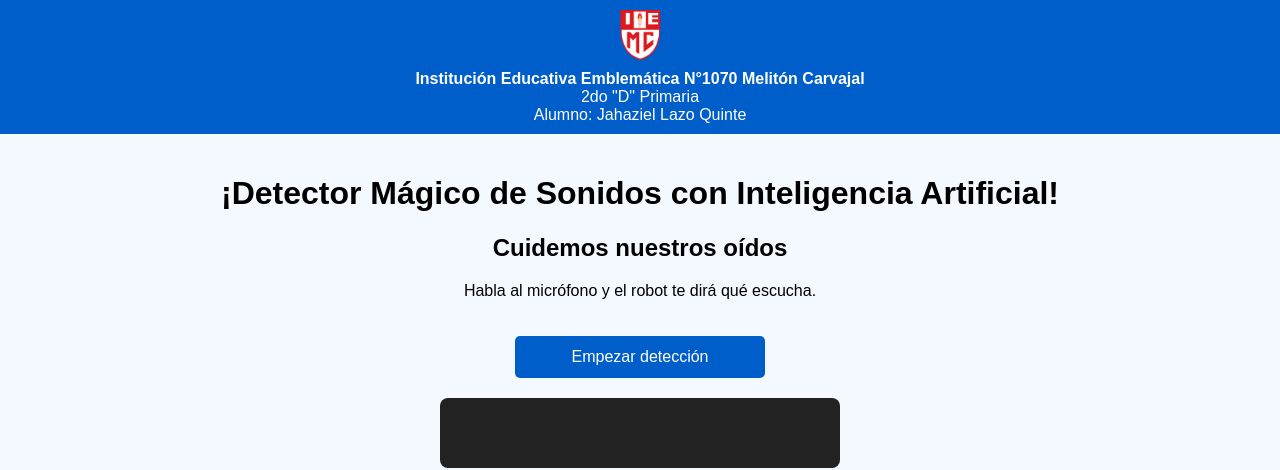
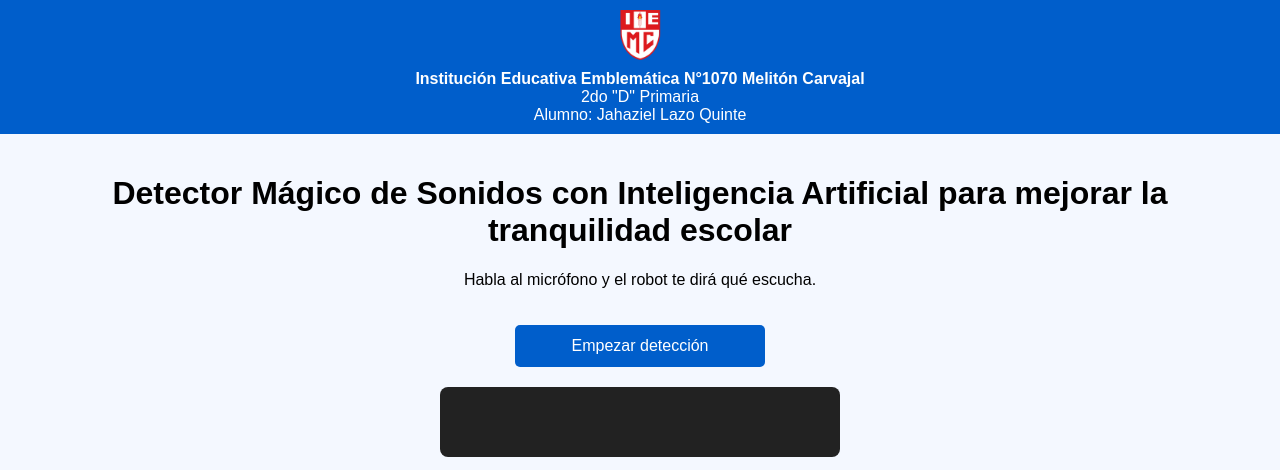
Before and after one commit to RogerLazoM/robot-audio, a plain HTML site: page index.html in a window 1280 px wide. Shown: the top 470 px of the page. Drawn offline with Linux system fonts and the light colour scheme.

Commit message:
Update index.html

```diff
--- a/index.html
+++ b/index.html
@@ -166,8 +166,7 @@
   </header>
 
   <main>
-    <h1>¡Detector Mágico de Sonidos con Inteligencia Artificial!</h1>
-    <h2>Cuidemos nuestros oídos</h2>
+    <h1>Detector Mágico de Sonidos con Inteligencia Artificial para mejorar la tranquilidad escolar</h1>
     <p>Habla al micrófono y el robot te dirá qué escucha.</p>
     <button id="start-button">Empezar detección</button>
 
```
